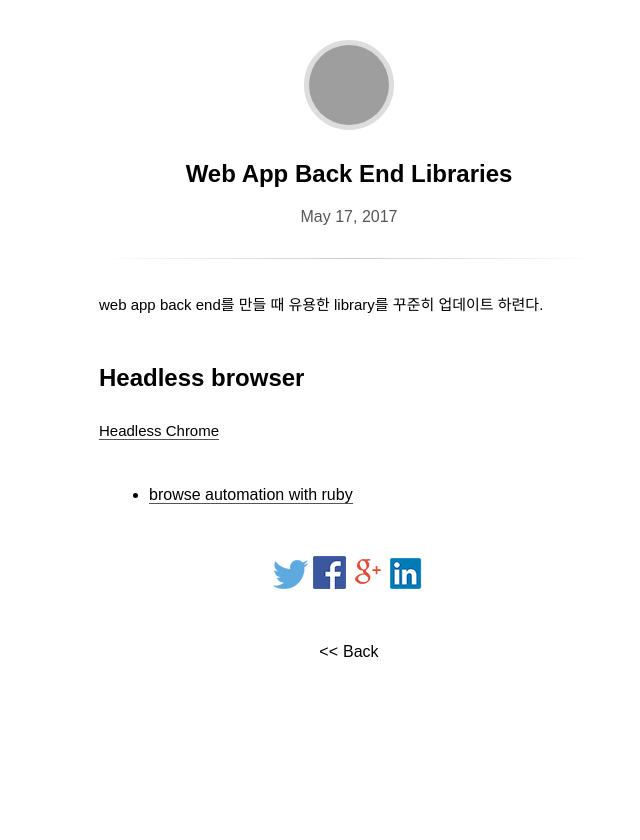
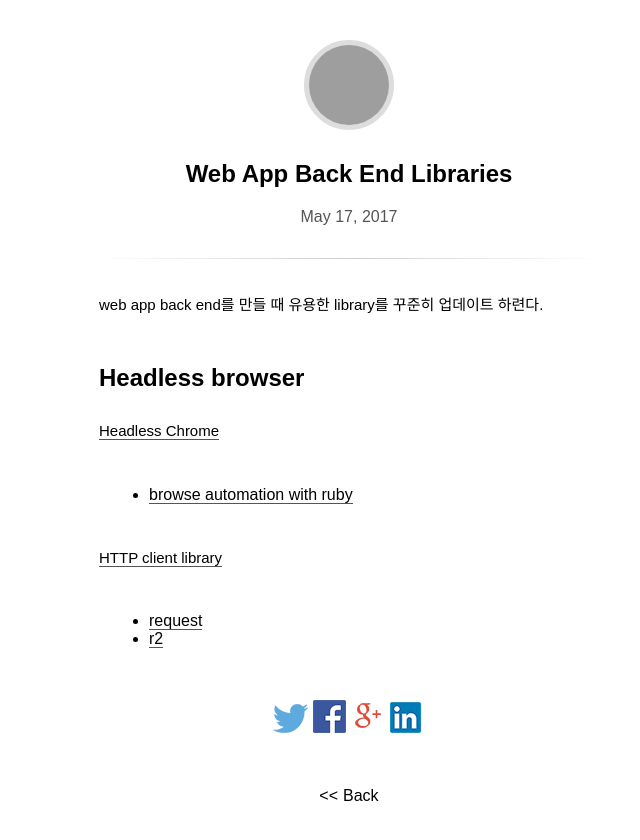
Before and after one commit to pinedance/blog, a Jekyll site: the page built from _posts/updates/2017-05-17-web-app-back-end-libraries.md, in a window 1280 px wide. Shown: the top 840 px of the page, without its empty margins (291-931 px from the left). Built offline with Jekyll 4.4.1, drawn with Linux system fonts in a browser that asks for light colours; some web fonts are replaced; comment, search, counter and statistics services are not loaded; grey boxes are pictures that could not be loaded.

Commit message:
move and update posts;

```diff
--- a/_posts/2017/01-06/2017-05-17-web-app-back-end-libraries.md
+++ b/_posts/updates/2017-05-17-web-app-back-end-libraries.md
@@ -12,3 +12,10 @@ Headless browser
 [Headless Chrome](https://developers.google.com/web/updates/2017/04/headless-chrome)
 
 * [browse automation with ruby](https://jbodah.github.io/blog/2014/11/12/browser-automation-with-ruby/)
+
+
+
+[HTTP client library](https://www.twilio.com/blog/2017/08/http-requests-in-node-js.html)
+
+* [request](https://github.com/request/request)
+* [r2](https://github.com/mikeal/r2/blob/master/README.md)
```
Also changed, not shown: _posts/updates/2017-05-16-web-app-front-end-libraries.md (renamed from _posts/2017/01-06/2017-05-16-web-app-front-end-libraries.md, +2 -0 lines).
